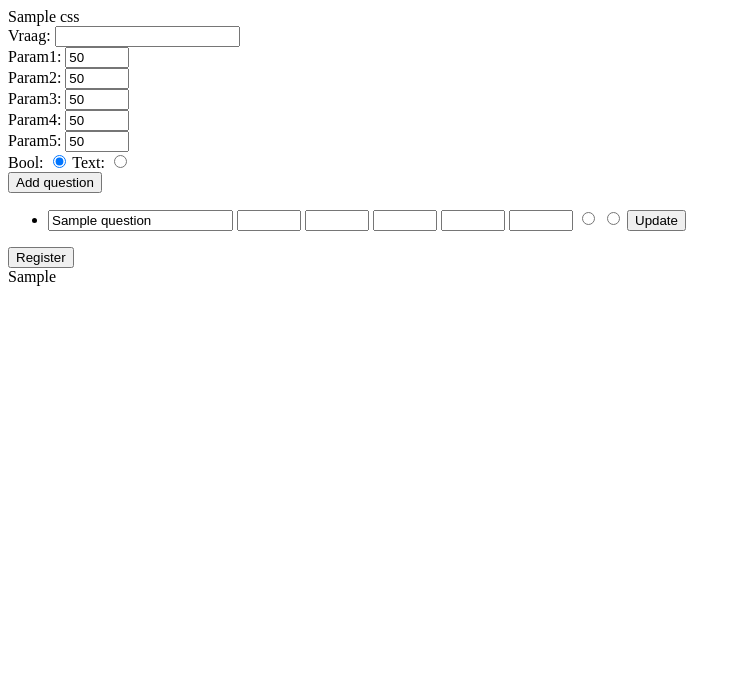
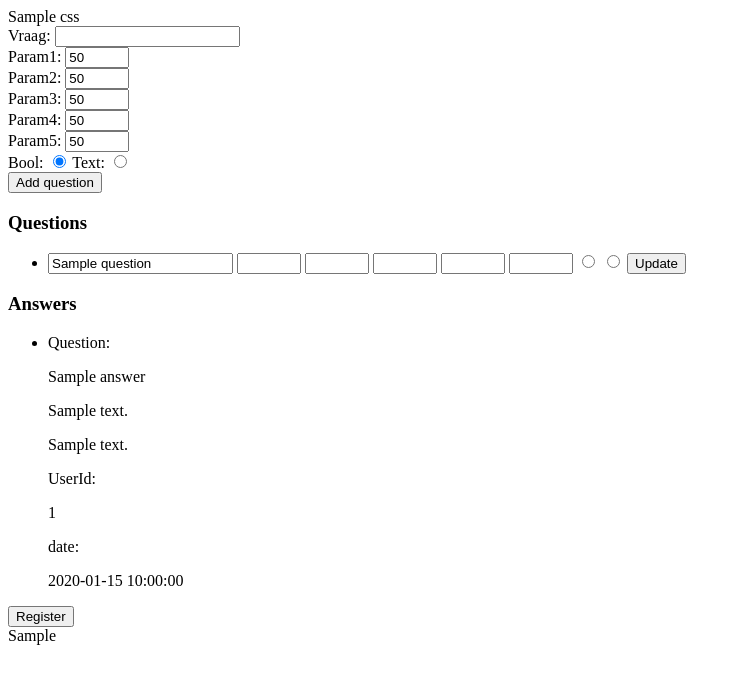
Before and after one commit to Arnhoudt/OperaBalletVlaanderen, a PHP site: template src/view/dashboard/dashboard.php in a window 1280 px wide. Shown: the top 684 px of the page, without its empty margins (0-741 px from the left). Run offline with PHP 8.4, Linux system fonts and the light colour scheme; the template is opened without the code that fills it: most values are stand-ins (such as "Sample title", 1, 10 or a date in 2020).

Commit message:
answers load

```diff
--- a/src/controller/DashboardController.php
+++ b/src/controller/DashboardController.php
@@ -3,6 +3,7 @@
 require_once __DIR__ . '/Controller.php';
 require_once __DIR__ . '/../dao/AdminDAO.php';
 require_once __DIR__ . '/../dao/DashboardDAO.php';
+require_once __DIR__ . '/../dao/AnswerDAO.php';
 
 class DashboardController extends Controller {
 
@@ -11,6 +12,7 @@ class DashboardController extends Controller {
   function __construct() {
     $this->adminsDAO = new AdminDAO();
     $this->dashboardDAO = new DashboardDAO();
+    $this->answerDAO = new AnswerDAO();
   }
 
   public function loginView() {
@@ -27,6 +29,7 @@ class DashboardController extends Controller {
 
   public function dashboard() {
     $questions = $this->dashboardDAO->selectAll();
+    $answers = $this->answerDAO->selectAll();
     if(empty($_SESSION['user'])) {
       header('Location: index.php?page=loginView');
       exit();
@@ -71,6 +74,7 @@ class DashboardController extends Controller {
     }
     $this->set('title', "Dashboard");
     $this->set('questions', $questions);
+    $this->set('answers', $answers);
   }
 
   public function login() {
--- a/src/dao/AnswerDAO.php
+++ b/src/dao/AnswerDAO.php
@@ -4,6 +4,12 @@ require_once( __DIR__ . '/DAO.php');
 
 class AnswerDAO extends DAO {
 
+  public function selectAll() {
+    $sql = "SELECT `questions`.`question`, `answers`.`AnswerBool`, `answers`.`AnswerText`, `answers`.`UserId`, `answers`.`date` FROM `answers` INNER JOIN `questions` ON `answers`.`QuestionId` = `questions`.`id`";
+    $stmt = $this->pdo->prepare($sql);
+    $stmt->execute();
+    return $stmt->fetchAll(PDO::FETCH_ASSOC);
+  }
 
   public function insert($data) {
     $errors = $this->validate($data);
--- a/src/view/dashboard/dashboard.php
+++ b/src/view/dashboard/dashboard.php
@@ -63,6 +63,7 @@
     </form>
   </section>
   <section>
+    <header class="hidden"><h1>Questions</h1></header>
     <ul class="menu">
       <?php foreach ($questions as $question) {?>
       <li>
@@ -85,6 +86,31 @@
       <?php } ?>
     </ul>
   </section>
+  <section>
+    <header class="hidden"><h1>Answers</h1></header>
+    <ul class="menu">
+      <?php foreach ($answers as $answer) {?>
+      <li>
+        <article>
+          <div>
+            <span class="form-label">Question:</span>
+            <p><?php echo $answer['question']; ?></p>
+          </div>
+          <p><?php echo $answer['AnswerBool']; ?></p>
+          <p><?php echo $answer['AnswerText']; ?></p>
+          <div>
+            <span class="form-label">UserId:</span>
+            <p><?php echo $answer['UserId']; ?></p>
+          </div>
+          <div>
+            <span class="form-label">date:</span>
+            <p><?php echo $answer['date']; ?></p>
+          </div>
+        </article>
+      </li>
+      <?php } ?>
+    </ul>
+  </section>
   <form class="login-form" method="post" action="index.php?page=registerView">
     <button type="submit">Register</button>
   </form>
```
